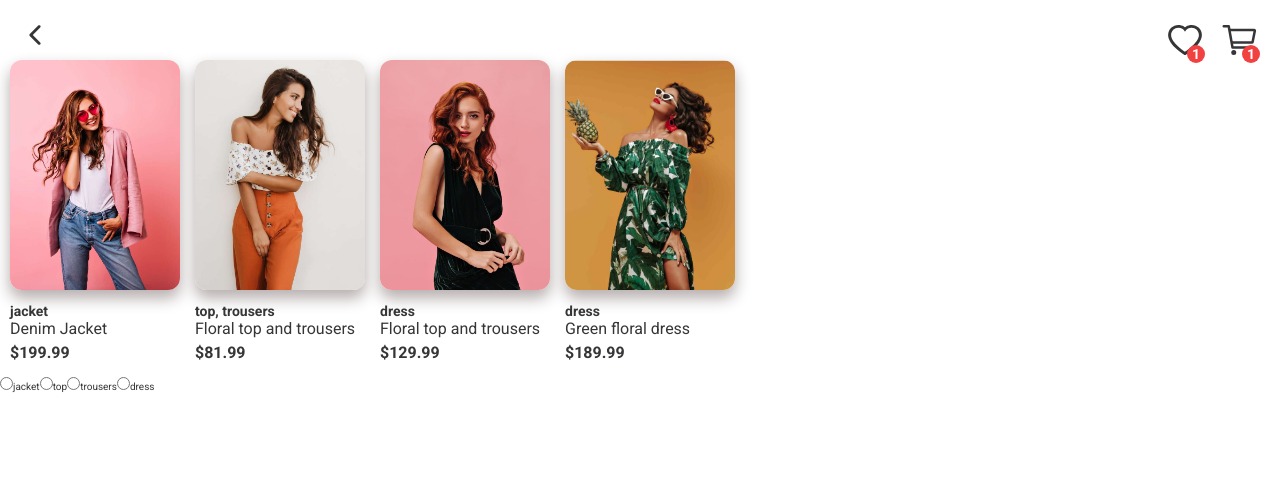
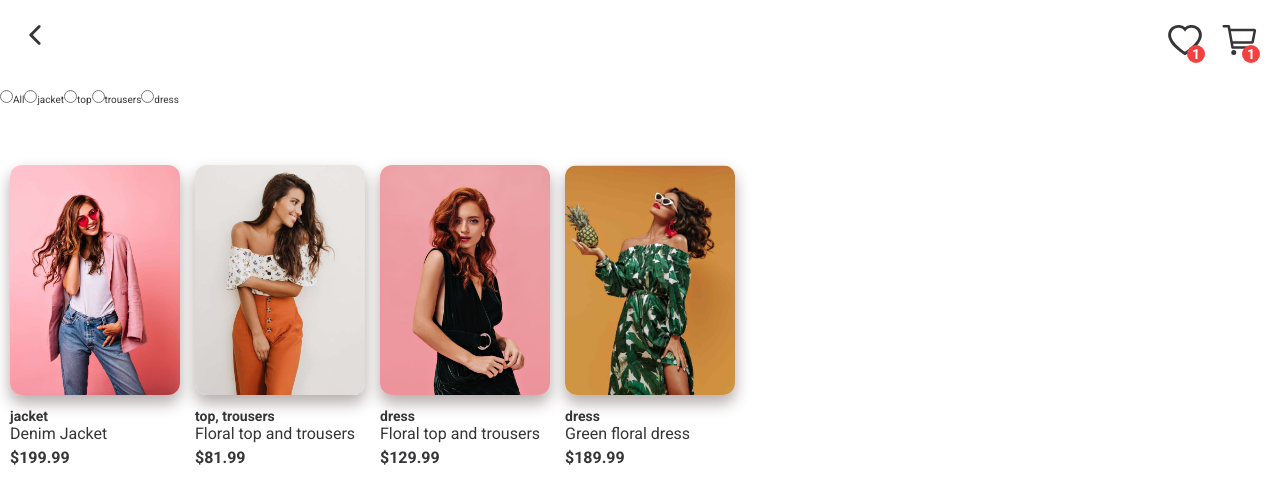
Before and after one commit to dawtom97/TemidaShop-ReactTS-ReduxToolkit, a React (Create React App) app: page / in a window 1280 px wide. Shown: the top 504 px of the page. Built offline with nearby package versions, Linux system fonts and the light colour scheme.

Commit message:
move filters functionality to seperate component

```diff
--- /dev/null
+++ b/src/components/organisms/ProductFilters/ProductFilters.tsx
@@ -0,0 +1,25 @@
+import React from 'react'
+import { ProductFiltersProps } from './ProductFilters.types';
+import * as Styled from './styles';
+
+export const ProductFilters = ({onReset, onChange,categories}:ProductFiltersProps) => {
+  return (
+    <Styled.Form action=''>
+    <label onChange={onReset} htmlFor='All'>
+      <input type='radio' name='categories' id='All' />
+      All
+    </label>
+    {categories.map((category: string) => (
+      <label key={category} htmlFor={category}>
+        <input
+          onChange={() => onChange(category)}
+          type='radio'
+          name='categories'
+          id={category}
+        />
+        {category}
+      </label>
+    ))}
+  </Styled.Form>
+  )
+}
--- /dev/null
+++ b/src/components/organisms/ProductFilters/ProductFilters.types.ts
@@ -0,0 +1,5 @@
+export type ProductFiltersProps = {
+    categories: string[],
+    onChange: (category:string) => void,
+    onReset: () => void
+}
--- /dev/null
+++ b/src/components/organisms/ProductFilters/styles.ts
@@ -0,0 +1,5 @@
+import styled from 'styled-components';
+
+export const Form = styled.form`
+  margin-top:90px;
+`
--- a/src/components/organisms/ProductsWrapper/ProductsWrapper.tsx
+++ b/src/components/organisms/ProductsWrapper/ProductsWrapper.tsx
@@ -2,7 +2,7 @@ import React from 'react';
 import * as Styled from './styles';
 
 type ProductsWrapperProps = {
-    children?: JSX.Element[]
+    children?: JSX.Element[] | any
 }
 
 export const ProductsWrapper = ({children}:ProductsWrapperProps) => {
--- a/src/components/templates/MainTemplate.tsx
+++ b/src/components/templates/MainTemplate.tsx
@@ -1,7 +1,7 @@
 import { Header } from '../organisms/Header/Header';
 
 type TemplateProps = {
-    children?:JSX.Element | JSX.Element[]
+    children?:JSX.Element | JSX.Element[] | undefined
 }
 
 export const MainTemplate = ({ children }: TemplateProps) => {
--- a/src/views/HomePage.tsx
+++ b/src/views/HomePage.tsx
@@ -1,13 +1,14 @@
 import React, { SetStateAction, useEffect, useMemo, useState } from 'react';
 import { useSelector } from 'react-redux';
 import { ProductCard } from '../components/molecules/ProductCard/ProductCard';
+import { ProductFilters } from '../components/organisms/ProductFilters/ProductFilters';
 import { ProductsWrapper } from '../components/organisms/ProductsWrapper/ProductsWrapper';
 import { MainTemplate } from '../components/templates/MainTemplate';
 import { RootState } from '../store/store';
 
 export const HomePage = () => {
   const { allItems } = useSelector((state: RootState) => state.products);
-  const [filteredItems, setFileredItems] = useState();
+  const [filteredItems, setFileredItems] = useState<SetStateAction<[]>[]>([]);
   const [categories, setCategories] = useState<any>([]);
   const [selectedCategory, setSelectedCategory] = useState<SetStateAction<string>>('');
 
@@ -24,16 +25,34 @@ export const HomePage = () => {
 
   const showFilteredItems = useMemo(() => {
     if (!selectedCategory) return;
-    const items: any = allItems.filter((item:any) => item.category.includes(selectedCategory))
+    const items: any = allItems.filter((item: any) => item.category.includes(selectedCategory));
     setFileredItems(items);
   }, [selectedCategory]);
+
+  const resetFilters = () => {
+    setSelectedCategory('');
+    setFileredItems([]);
+  };
 
   console.log(filteredItems);
 
   return (
     <MainTemplate>
+      <ProductFilters categories={categories} onReset={resetFilters} onChange={setSelectedCategory}/>
+
       <ProductsWrapper>
-        {allItems.map((product) => (
+        {!filteredItems.length
+          ? allItems.map((product) => (
+              <ProductCard
+                images={product.images}
+                key={product.id}
+                id={product.id}
+                title={product.title}
+                price={product.price}
+                category={product.category}
+              />
+            ))
+          : filteredItems.map((product: any) => (
               <ProductCard
                 images={product.images}
                 key={product.id}
@@ -44,19 +63,6 @@ export const HomePage = () => {
               />
             ))}
       </ProductsWrapper>
-      <form action=''>
-        {categories.map((category: string) => (
-          <label key={category} htmlFor={category}>
-            <input
-              onChange={() => setSelectedCategory(category)}
-              type='radio'
-              name='categories'
-              id={category}
-            />
-            {category}
-          </label>
-        ))}
-      </form>
     </MainTemplate>
   );
 };
```
Lines whose indentation alone changed are shown as unchanged.
